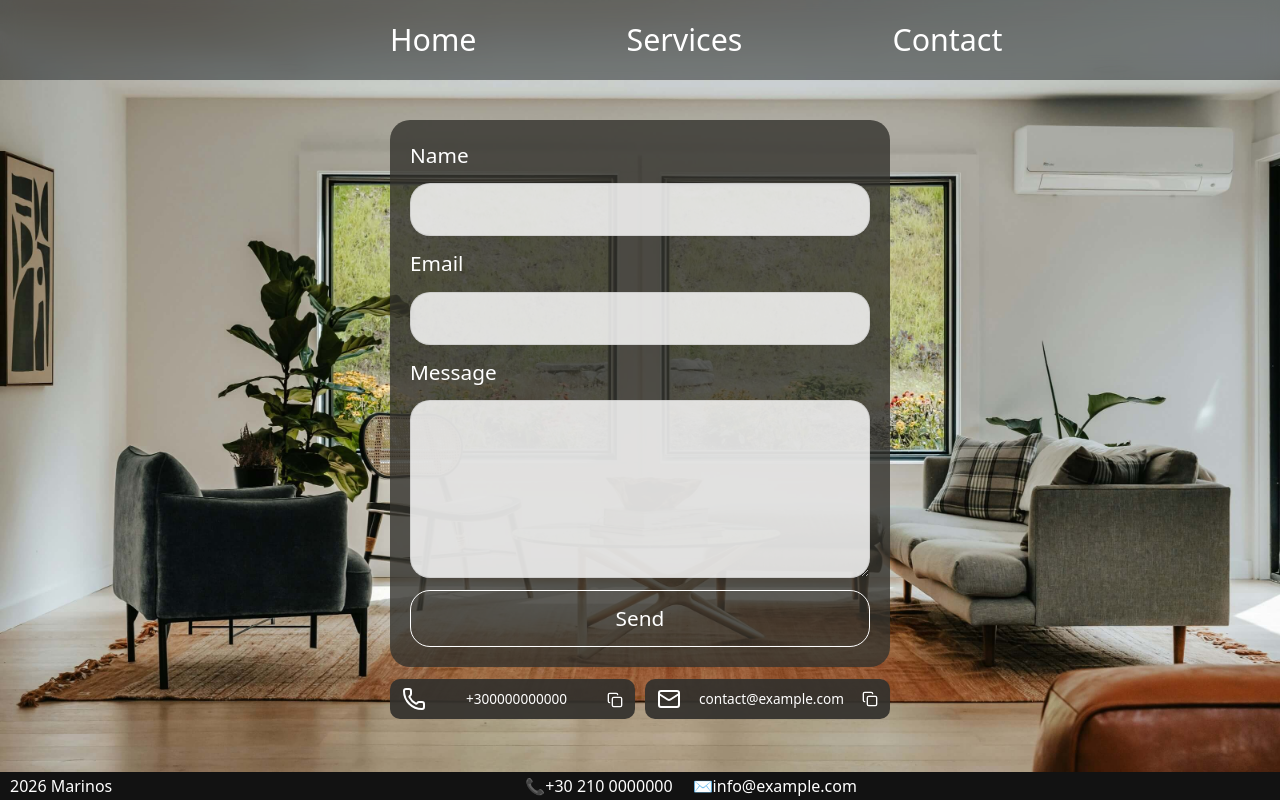
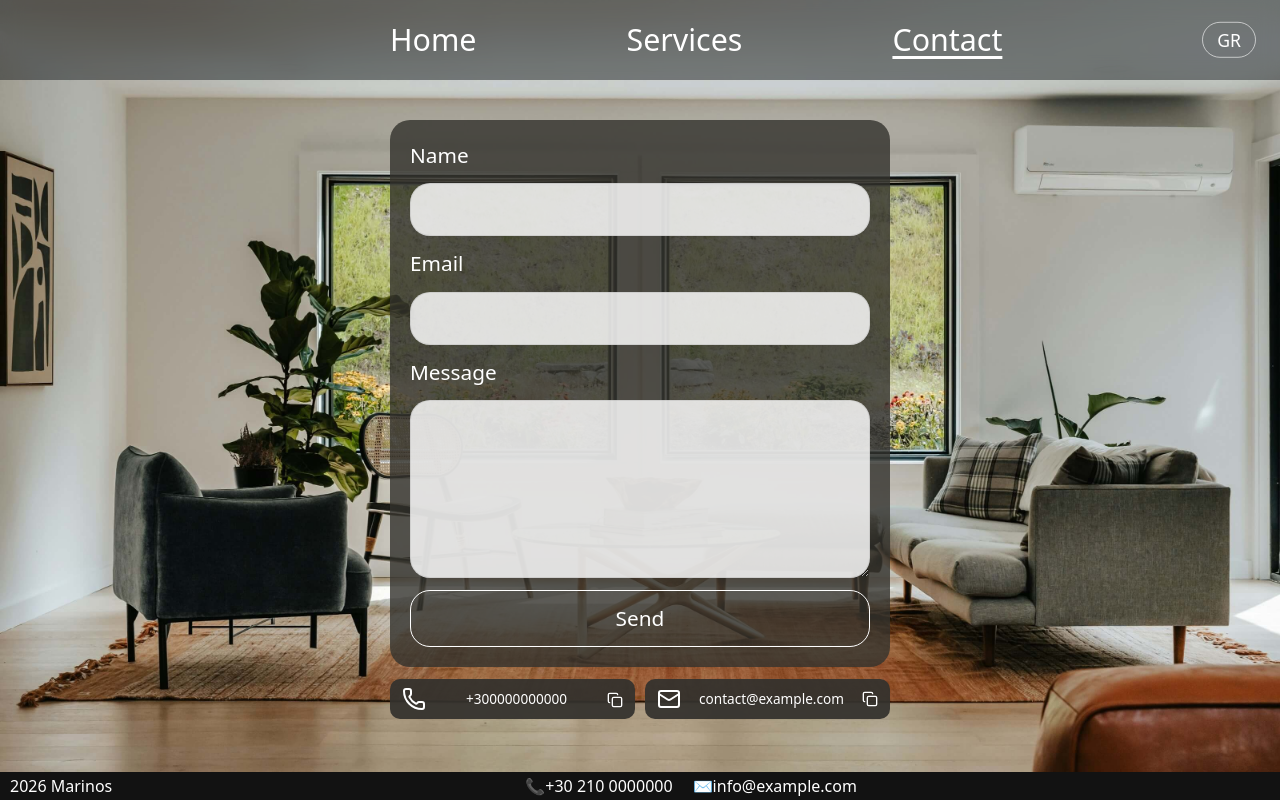
Before and after one commit to jojef97/marinos, a Next.js app: page /en/contact in a window 1280 px wide. Built offline with nearby package versions, Linux system fonts and the light colour scheme; no server answers.

Commit message:
Navbar lang and toggle

```diff
--- a/app/[lang]/dictionaries/el.json
+++ b/app/[lang]/dictionaries/el.json
@@ -8,7 +8,7 @@
     "services": "Υπηρεσίες",
     "contact": "Επικοινωνία",
     "toggleMenu": "Εναλλαγή μενού",
-    "switchLanguage": "English"
+    "switchLanguage": "EN"
   },
   "home": {
     "heroAlt": "Αθήνα",
--- a/app/[lang]/dictionaries/en.json
+++ b/app/[lang]/dictionaries/en.json
@@ -8,7 +8,7 @@
     "services": "Services",
     "contact": "Contact",
     "toggleMenu": "Toggle menu",
-    "switchLanguage": "Ελληνικά"
+    "switchLanguage": "GR"
   },
   "home": {
     "heroAlt": "Athens",
--- a/app/[lang]/layout.tsx
+++ b/app/[lang]/layout.tsx
@@ -1,9 +1,10 @@
 import type { Metadata } from "next";
 import { Geist, Geist_Mono } from "next/font/google";
+import { notFound } from "next/navigation";
 import "../globals.css";
 import Navbar from "../components/Navbar";
 import Footer from "../components/Footer";
-
+import { getDictionary, hasLocale } from "./dictionaries";
 
 const geistSans = Geist({
   variable: "--font-geist-sans",
@@ -20,18 +21,24 @@ export const metadata: Metadata = {
   description: "Marinos delivers home renovations, building construction and interior finishing in Athens.",
 };
 
-export default function RootLayout({ children }: LayoutProps<"/[lang]">) {
+export default async function RootLayout({
+  children,
+  params,
+}: LayoutProps<"/[lang]">) {
+  const { lang } = await params;
+  if (!hasLocale(lang)) notFound();
+
+  const t = await getDictionary(lang);
+
   return (
     <html
-      lang="en"
+      lang={lang}
       className={`${geistSans.variable} ${geistMono.variable} h-full antialiased`}
     >
       <body className="min-h-full flex flex-col">
-
-        <Navbar />
+        <Navbar lang={lang} labels={t.navbar} />
         {children}
         <Footer />
-
       </body>
     </html>
   );
--- a/app/components/Navbar.css
+++ b/app/components/Navbar.css
@@ -63,6 +63,23 @@
   cursor: pointer;
 }
 
+.lang-switch {
+  position: absolute;
+  right: 24px;
+  top: 50%;
+  transform: translateY(-50%);
+  padding: 4px 14px;
+  border: 1px solid rgba(255, 255, 255, 0.6);
+  border-radius: 20px;
+  color: #fff;
+  font-size: 1.1rem;
+  text-decoration: none;
+}
+
+.lang-switch:hover {
+  background-color: rgba(255, 255, 255, 0.15);
+}
+
 @media (max-width: 768px) {
   .Navbar {
     display: flex;
@@ -107,4 +124,12 @@
 .Navbar ul {
   background-color: transparent;
 }
+
+.lang-switch {
+    position: static;
+    transform: none;
+    order: -1;
+    margin-right: 12px;
+    font-size: 1rem;
+  }
 }
--- a/app/components/Navbar.tsx
+++ b/app/components/Navbar.tsx
@@ -5,15 +5,32 @@ import "./Navbar.css";
 import Link from "next/link";
 import { usePathname } from "next/navigation";
 
+type Labels = {
+  home: string;
+  services: string;
+  contact: string;
+  toggleMenu: string;
+  switchLanguage: string;
+};
+
+export default function Navbar({
+  lang,
+  labels,
+}: {
+  lang: string;
+  labels: Labels;
+}) {
+  const pathname = usePathname();
+  const [open, setOpen] = useState(false);
+
   const links = [
-  { href: "/", label: "Home" },
-  { href: "/services", label: "Services" },
-  { href: "/contact", label: "Contact" },
+    { href: `/${lang}`, label: labels.home },
+    { href: `/${lang}/services`, label: labels.services },
+    { href: `/${lang}/contact`, label: labels.contact },
   ];
 
-export default function Navbar() {
-  const pathname = usePathname();
-  const [open, setOpen] = useState(false);
+  const otherLang = lang === "en" ? "el" : "en";
+  const switchHref = pathname.replace(/^\/(en|el)/, `/${otherLang}`);
 
   return (
     <>
@@ -21,7 +38,7 @@ export default function Navbar() {
         <button
           className="burger"
           onClick={() => setOpen(!open)}
-        aria-label="Toggle menu"
+          aria-label={labels.toggleMenu}
           aria-expanded={open}
         >
           {open ? "✕" : "☰"}
@@ -40,10 +57,13 @@ export default function Navbar() {
             </li>
           ))}
         </ul>
+
+        <Link href={switchHref} lang={otherLang} className="lang-switch">
+          {labels.switchLanguage}
+        </Link>
       </nav>
 
       {open && <div className="overlay" onClick={() => setOpen(false)} />}
     </>
-
   );
 }
```
Lines whose indentation alone changed are shown as unchanged.
